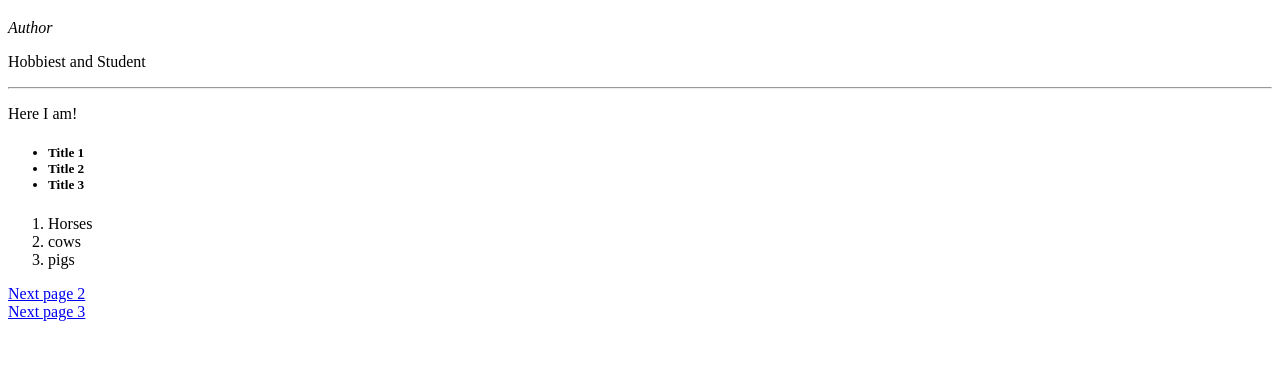
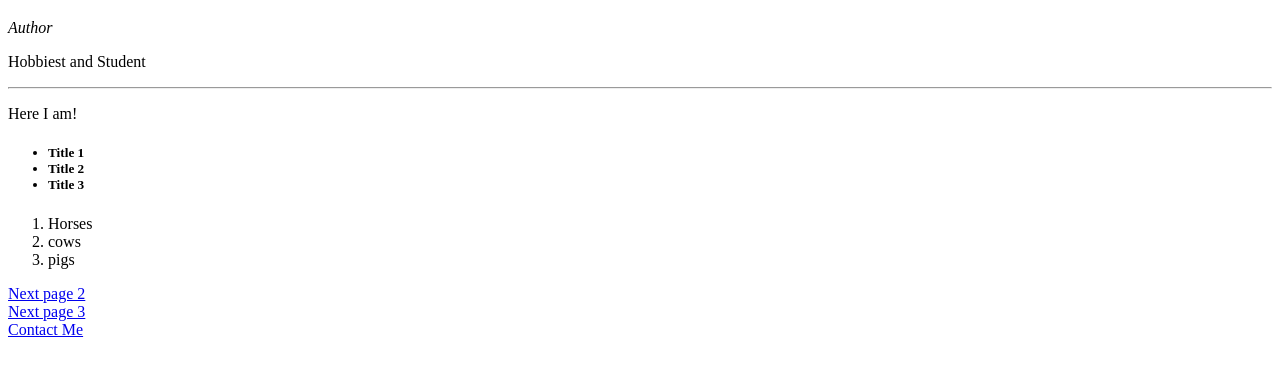
Before and after one commit to ernstielein/you-found-me, a plain HTML site: page index.html in a window 1280 px wide. Shown: the part 173-546 px from the top of the page. Drawn offline with Linux system fonts and the light colour scheme.

Commit message:
Update index.html

```diff
--- a/index.html
+++ b/index.html
@@ -29,5 +29,7 @@
 <a href="page2.html">Next page 2</a>
 <br>
 <a href="page3.html">Next page 3</a>
+<br>
+<a href="contactForm.html">Contact Me</a>
   </body>
 </html>
```
